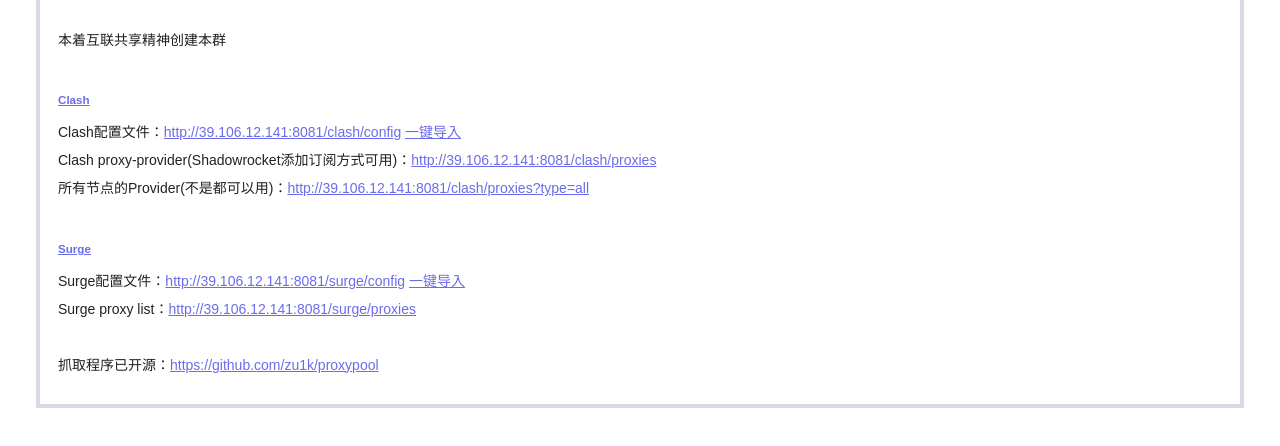
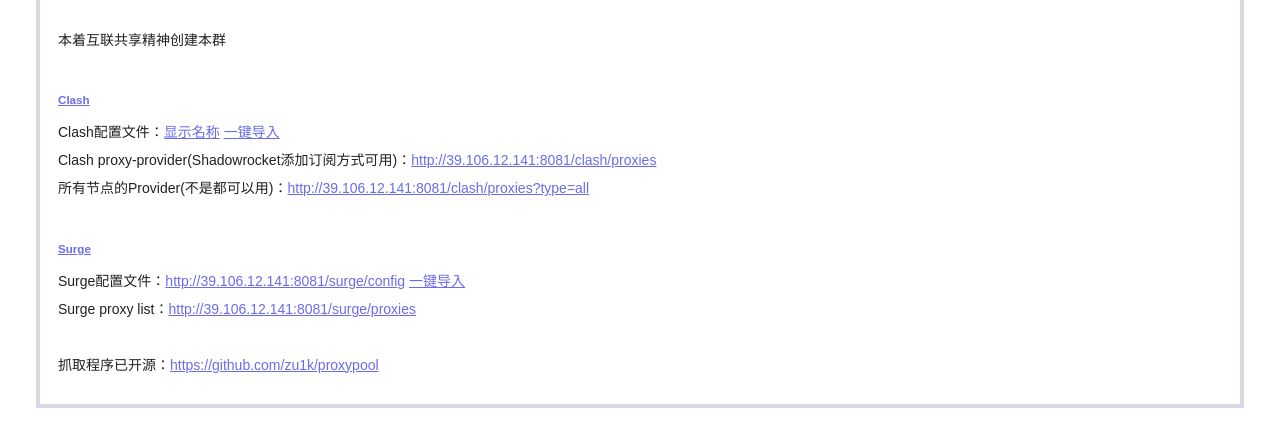
Before and after one commit to bxoooooo/bxoooooo.github.io, a plain HTML site: page index.html in a window 1280 px wide. Shown: the part 104-550 px from the top of the page. Drawn offline with Linux system fonts and the light colour scheme.

Commit message:
Update index.html

```diff
--- a/index.html
+++ b/index.html
@@ -107,7 +107,7 @@
             <p>本着互联共享精神创建本群</p>
             <br>
             <h5><a href="/clash">Clash</a></h5>
-            <p>Clash配置文件：<a href="测试1">http://39.106.12.141:8081/clash/config</a> <a
+            <p>Clash配置文件：<a href="输入地址">显示名称</a> <a
                         href="clash://install-config?url=http://39.106.12.141:8081/clash/config">一键导入</a></p>
             <p>Clash proxy-provider(Shadowrocket添加订阅方式可用)：<a href="http://39.106.12.141:8081/clash/proxies">http://39.106.12.141:8081/clash/proxies</a>
             </p>
```
